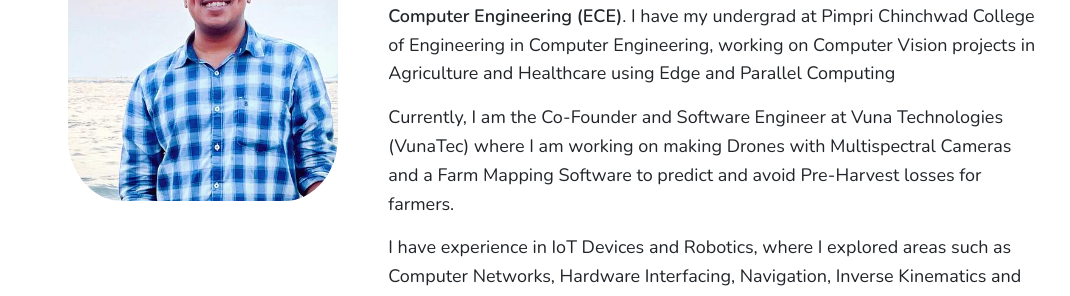
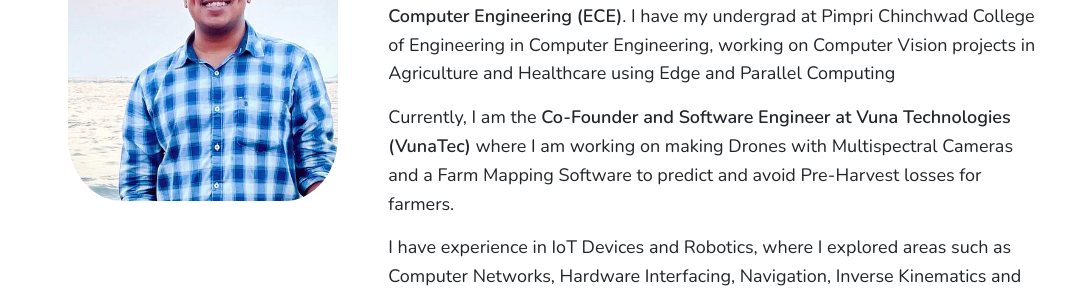
Before and after one commit to aniketdhole07/web, a Jekyll site: the page built from index.html, in a window 1280 px wide and 900 px high. Shown: the part 293-589 px from the top of the window, without its empty margins (96-1166 px from the left). Built offline with Jekyll 4.4.1, drawn with Linux system fonts in a browser that asks for light colours; nearby versions of some CDN libraries; the list of posts is cut into pages by our own code.

```diff
--- a/index.html
+++ b/index.html
@@ -17,7 +17,7 @@ featured_image:
             </br>
             <p class="about_text"> I am an incoming student at Northeastern University in Boston for my <b>Masters of Science (MS) in Computer Vision and Machine Learning under Electrical and Computer Engineering (ECE)</b>. I have my undergrad at Pimpri Chinchwad College of Engineering in Computer Engineering, working on Computer Vision projects in Agriculture and Healthcare using Edge and Parallel Computing</p>
 
-            <p>Currently, I am the Co-Founder and Software Engineer at Vuna Technologies (VunaTec) where I am working on making Drones with Multispectral Cameras and a Farm Mapping Software to predict and avoid Pre-Harvest losses for farmers.</p>
+            <p>Currently, I am the <b>Co-Founder and Software Engineer at Vuna Technologies (VunaTec)</b> where I am working on making Drones with Multispectral Cameras and a Farm Mapping Software to predict and avoid Pre-Harvest losses for farmers.</p>
 
             <p> I have experience in IoT Devices and Robotics, where I explored areas such as Computer Networks, Hardware Interfacing, Navigation, Inverse Kinematics and Path Planning of Robots.</p>
 
```
